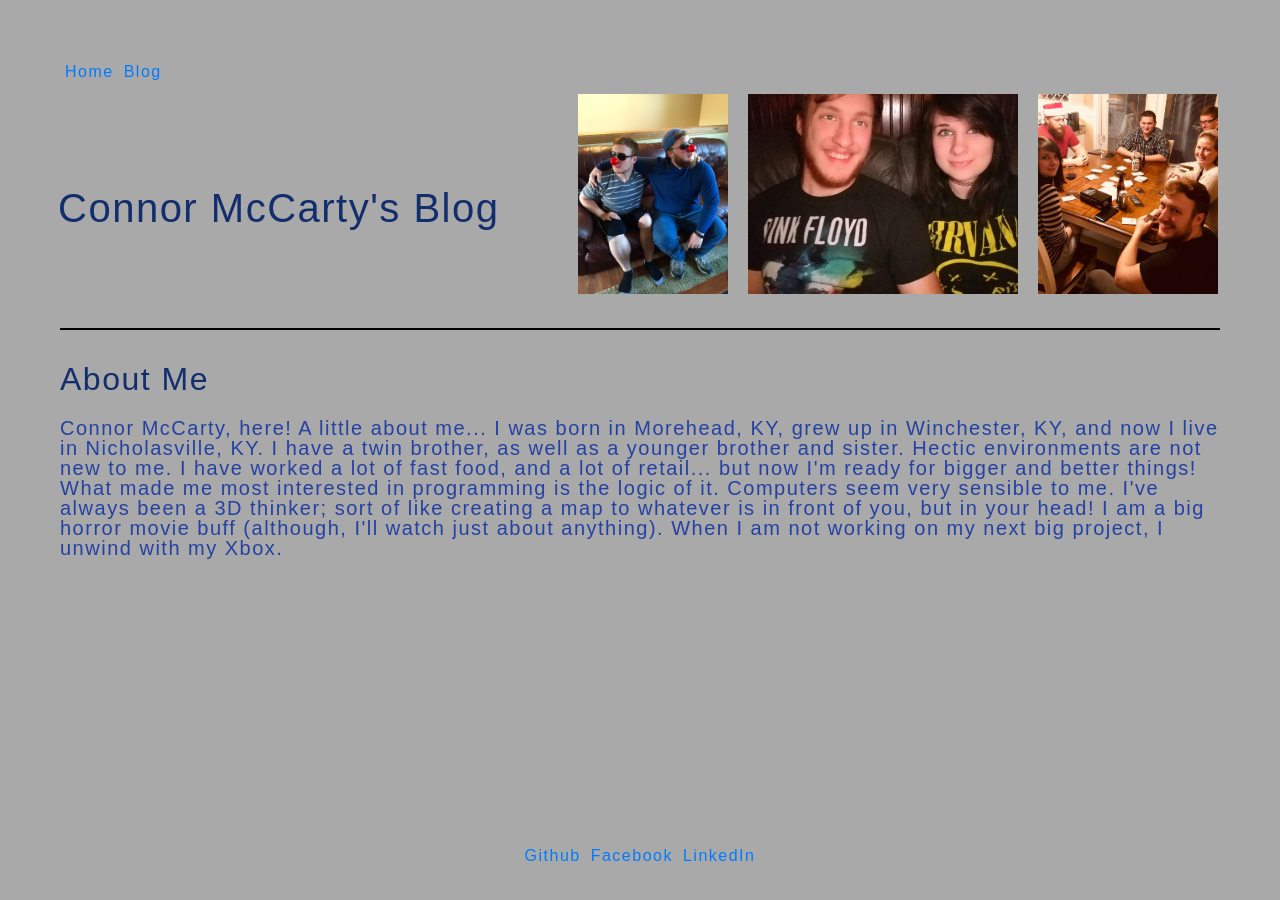
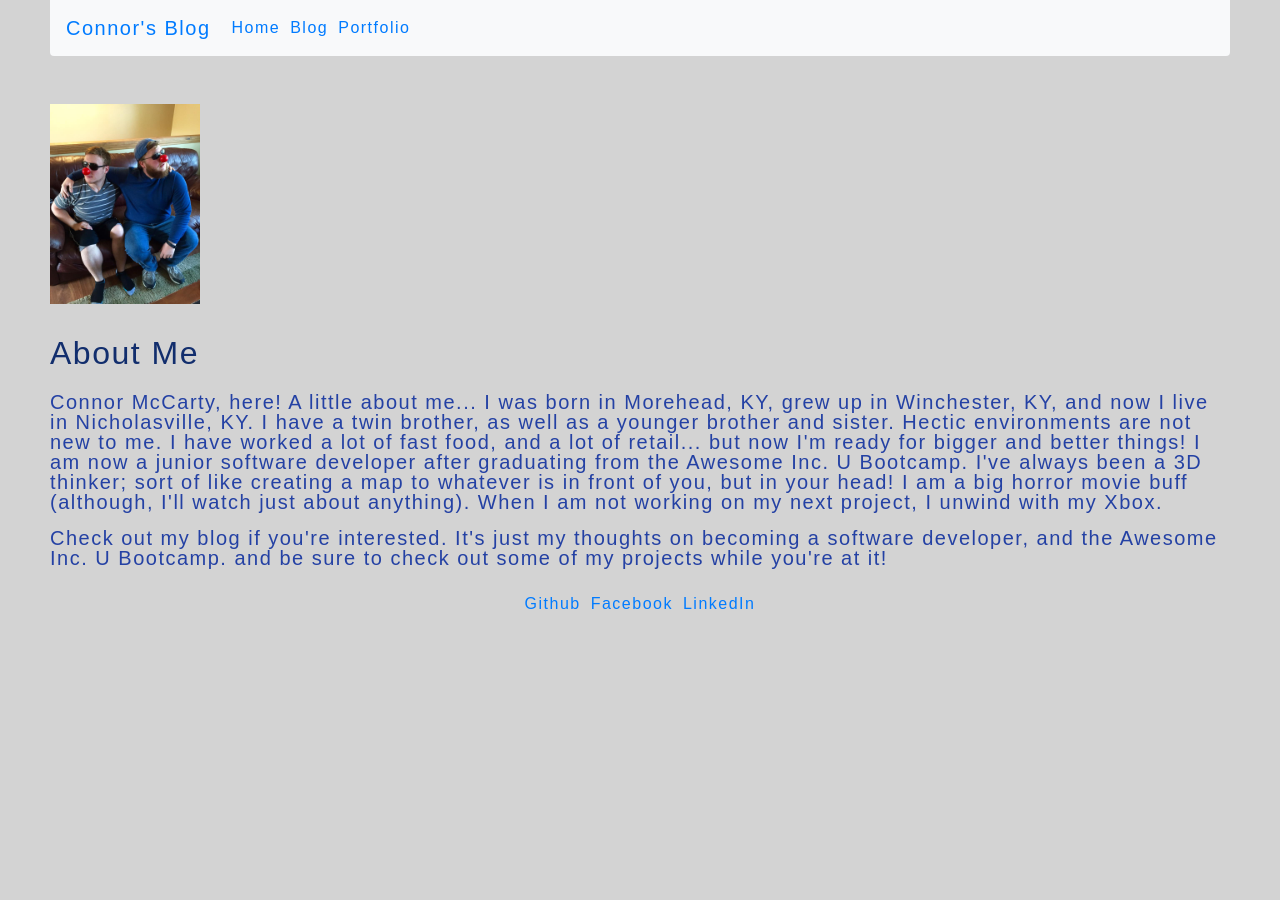
Before and after one commit to Cgmccarty/cgmccarty.github.io, a Jekyll site: the page built from index.html, in a window 1280 px wide. Built offline with Jekyll 4.4.1, drawn with Linux system fonts in a browser that asks for light colours.

Commit message:
Adds new blog post, and minor changes to formatting.

```diff
--- a/_includes/footer.html
+++ b/_includes/footer.html
@@ -1,7 +1,10 @@
+    <script src="https://code.jquery.com/jquery-3.3.1.slim.min.js" integrity="sha384-q8i/X+965DzO0rT7abK41JStQIAqVgRVzpbzo5smXKp4YfRvH+8abtTE1Pi6jizo" crossorigin="anonymous"></script>
+    <script src="https://cdnjs.cloudflare.com/ajax/libs/popper.js/1.14.3/umd/popper.min.js" integrity="sha384-ZMP7rVo3mIykV+2+9J3UJ46jBk0WLaUAdn689aCwoqbBJiSnjAK/l8WvCWPIPm49" crossorigin="anonymous"></script>
+    <script src="https://stackpath.bootstrapcdn.com/bootstrap/4.1.3/js/bootstrap.min.js" integrity="sha384-ChfqqxuZUCnJSK3+MXmPNIyE6ZbWh2IMqE241rYiqJxyMiZ6OW/JmZQ5stwEULTy" crossorigin="anonymous"></script>
   </body>
-  <footer class="fixed-bottom navbar justify-content-center mb-4">
-      <a href="http://github.com/Cgmccarty">Github</a>
-      <a href="http://www.facebook.com/lilconman2">Facebook</a>
-      <a href="https://www.linkedin.com/in/connor-mccarty-27b151168/">LinkedIn</a>
+  <footer class="navbar justify-content-center mb-4">
+      <a class="navlink" href="http://github.com/Cgmccarty">Github</a>
+      <a class="navlink" href="http://www.facebook.com/lilconman2">Facebook</a>
+      <a class="navlink" href="https://www.linkedin.com/in/connor-mccarty-27b151168/">LinkedIn</a>
   </footer>
 </html>
--- a/_includes/head.html
+++ b/_includes/head.html
@@ -9,6 +9,9 @@
 
     <body>
 
-    <nav class="sticky-top nav">
-      <a href="/index.html">Home</a><a href="/blog.html">Blog</a>
+        <nav class="navbar navbar-expand-lg bg-light pb-2 mb-5">
+            <a class="navbar-brand" href="#">Connor's Blog</a>
+            <a class="navlink" href="/index.html">Home</a>
+            <a class="navlink" href="/blog.html">Blog</a>
+            <a class="navlink" href="/portfolio.html">Portfolio</a>
         </nav>
--- a/index.html
+++ b/index.html
@@ -3,21 +3,29 @@ layout: page
 ---
 
     <header>
-      <div class="row mb-4">
-        <h1>Connor McCarty's Blog</h1>
-        <img src="./blogpicture.jpg" alt="Connor McCarty" width="150"/>
-        <img src="./connorandkaylyn.jpg" alt="Connor and Kaylyn" width="270"/>
-        <img src="./family.jpg" alt="Connor and Family" width="180"/>
-      </div>
+        <div id="carousel" class="carousel slide" data-ride="carousel">
+            <div class="carousel-inner">
+                <div class="carousel-item active">
+                    <img class="d-block" src="blogpicture.jpg" alt="First slide">
+                </div>
+                <div class="carousel-item">
+                    <img class="d-block" src="connorandkaylyn.jpg" alt="Second slide">
+                </div>
+                <div class="carousel-item">
+                    <img class="d-block" src="family.jpg" alt="Third slide">
+                </div>
+            </div>
+        </div>
     </header>
 
     <h2>About Me</h2>
-    <p>Connor McCarty, here! A little about me... I was born in Morehead, KY, grew up in Winchester, KY, and now I live in Nicholasville, KY.
-      I have a twin brother, as well as a younger brother and sister. Hectic environments are not new to me. I have worked a lot of fast food, and a lot of retail...
-      but now I'm ready for bigger and better things! What made me most interested in programming is the logic of it. Computers
-      seem very sensible to me. I've always been a 3D thinker; sort of like creating a map to whatever is in front of you, but
-      in your head! I am a big horror movie buff (although, I'll watch just about anything). When I am not working on my next big project, I unwind with my Xbox.</p>
+        <p>Connor McCarty, here! A little about me... I was born in Morehead, KY, grew up in Winchester, KY, and now I live in Nicholasville, KY.
+            I have a twin brother, as well as a younger brother and sister. Hectic environments are not new to me. I have worked a lot of fast food, and a lot of retail...
+            but now I'm ready for bigger and better things! I am now a junior software developer after graduating from the Awesome Inc. U Bootcamp. I've always been a 3D
+            thinker; sort of like creating a map to whatever is in front of you, but in your head! I am a big horror movie buff (although,
+            I'll watch just about anything). When I am not working on my next project, I unwind with my Xbox.
+        </p>
 
-    <script src="https://code.jquery.com/jquery-3.3.1.slim.min.js" integrity="sha384-q8i/X+965DzO0rT7abK41JStQIAqVgRVzpbzo5smXKp4YfRvH+8abtTE1Pi6jizo" crossorigin="anonymous"></script>
-    <script src="https://cdnjs.cloudflare.com/ajax/libs/popper.js/1.14.3/umd/popper.min.js" integrity="sha384-ZMP7rVo3mIykV+2+9J3UJ46jBk0WLaUAdn689aCwoqbBJiSnjAK/l8WvCWPIPm49" crossorigin="anonymous"></script>
-    <script src="https://stackpath.bootstrapcdn.com/bootstrap/4.1.3/js/bootstrap.min.js" integrity="sha384-ChfqqxuZUCnJSK3+MXmPNIyE6ZbWh2IMqE241rYiqJxyMiZ6OW/JmZQ5stwEULTy" crossorigin="anonymous"></script>
+        <p>Check out my blog if you're interested. It's just my thoughts on becoming a software developer, and the Awesome Inc. U Bootcamp.
+            and be sure to check out some of my projects while you're at it!
+        </p>
--- a/style.css
+++ b/style.css
@@ -1,22 +1,24 @@
 html, body {
   font-family: sans-serif;
-  background-color: darkgrey;
+  background-color: lightgrey;
   color: #2441a4;
   letter-spacing: 1.5px;
 }
 
 html {
-  margin: 60px;
+    margin-left: 50px;
+    margin-right: 50px;
+    margin-bottom: 30px;
+}
+
+.navbar {
+    border-bottom-left-radius: 4px;
+    border-bottom-right-radius: 4px;
 }
 
 img {
-  margin: 10px;
   max-width: 300px;
   max-height: 200px;
-}
-
-header {
-  border-bottom: 2px solid black;
 }
 
 h1, h2 {
@@ -34,13 +36,9 @@ h2 {
   margin-top: 30px;
 }
 
-a {
+.navlink {
   margin-left: 5px;
   margin-right: 5px;
-}
-
-header {
-
 }
 
 p {
```
Also changed, not shown: _posts/2018-12-17-december-17th-2018.md (added, +14 -0 lines), main.scss (+43 -17 lines), _posts/2018-09-28-september-28th-2018.md (renamed from _posts/2018-09-28-blog-post.md), _posts/2018-10-11-october-11th-2018.md (renamed from _posts/2018-10-11-blog-post.md). Lines whose indentation alone changed are shown as unchanged.
